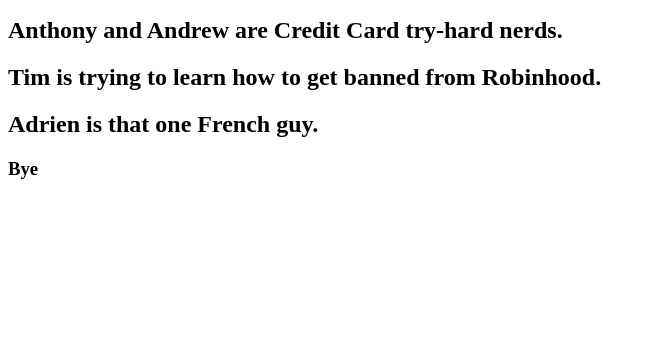
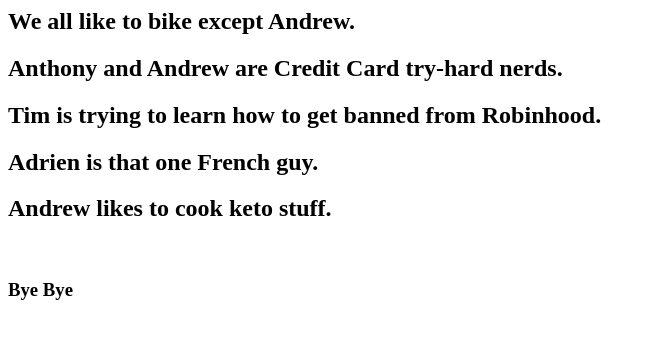
Before and after one commit to anthonyadrienandrewtim/anthonyadrienandrewtim.github.io, a plain HTML site: page index.html in a window 1280 px wide. Shown: the part 110-448 px from the top of the page, without its empty margins (0-656 px from the left). Drawn offline with Linux system fonts and the light colour scheme.

Commit message:
Update index.html

```diff
--- a/index.html
+++ b/index.html
@@ -3,6 +3,7 @@
 <html>
   <h1>We are Anthony, Adrien, Andrew, and Tim</h1>
 
+  <br>
   <h2>We all like to bike except Andrew.</h2>
 
   <h2>Anthony and Andrew are Credit Card try-hard nerds.</h2>
@@ -11,6 +12,9 @@
 
   <h2>Adrien is that one French guy.</h2>
 
-  <h3>Bye</h3>
+  <h2>Andrew likes to cook keto stuff.</h2>
+
+  <br>
+  <h3>Bye Bye</h3>
 
 </html>
```
